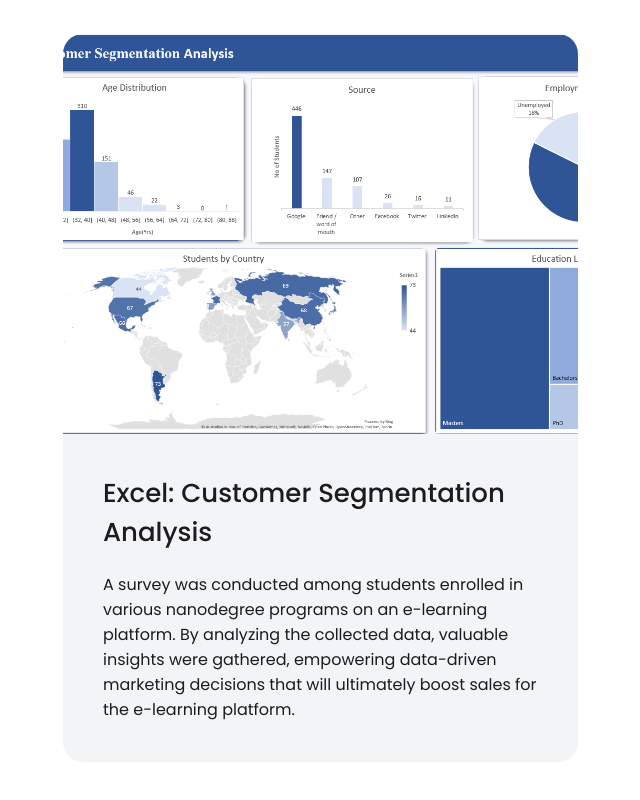
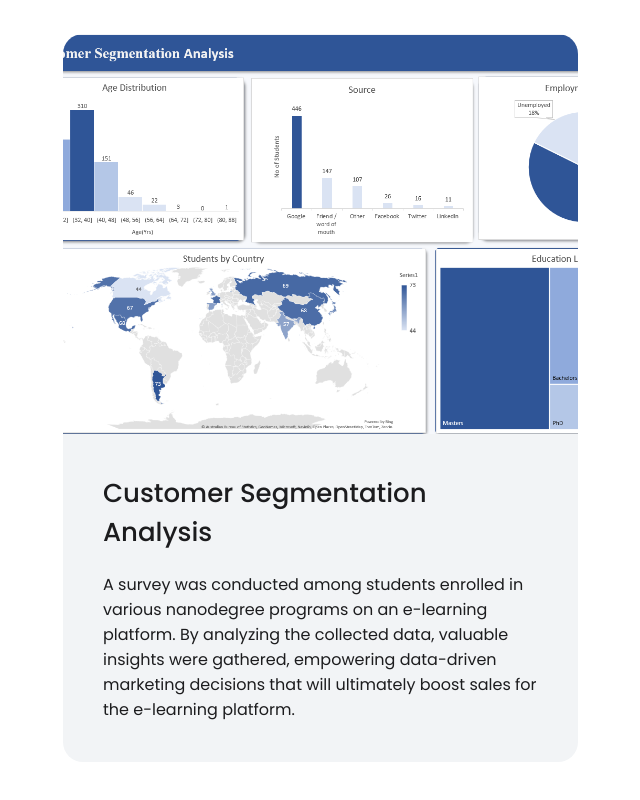
Before and after one commit to opeodedeyi/tife-portfolio, a Next.js app: page /portfolio in a window 1280 px wide. Shown: the part 522-1322 px from the top of the page, without its empty margins (37-677 px from the left). Built offline with nearby package versions, Linux system fonts and the light colour scheme.

Commit message:
added new content

```diff
--- a/pages/portfolio.js
+++ b/pages/portfolio.js
@@ -24,7 +24,7 @@ const Portfolio = () => {
                         <img src="/cust_segment.png" alt="banner Image" />
                     </div>
                     <div className="portfolio-card-content">
-                        <p className="portfolio-card-title">Excel: Customer Segmentation Analysis</p>
+                        <p className="portfolio-card-title">Customer Segmentation Analysis</p>
                         <p className="portfolio-card-subtitle">A survey was conducted among students enrolled in various nanodegree programs on an e-learning platform. By analyzing the collected data, valuable insights were gathered, empowering data-driven marketing decisions that will ultimately boost sales for the e-learning platform.</p>
                     </div>
                 </div>
```
